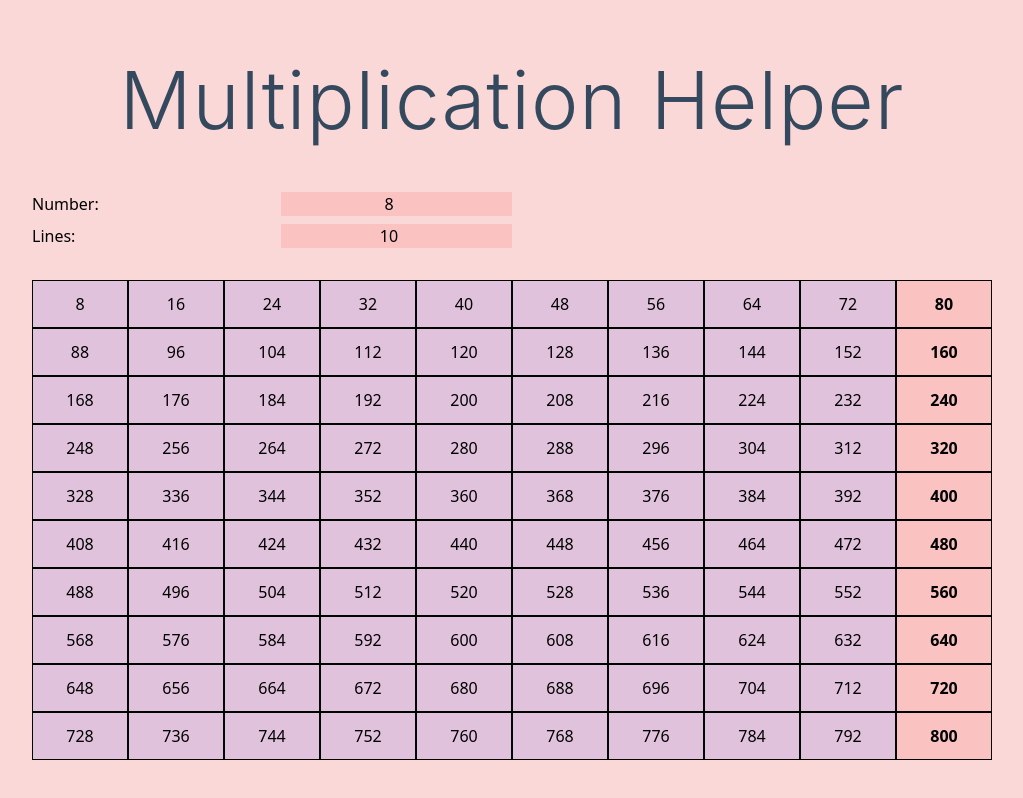
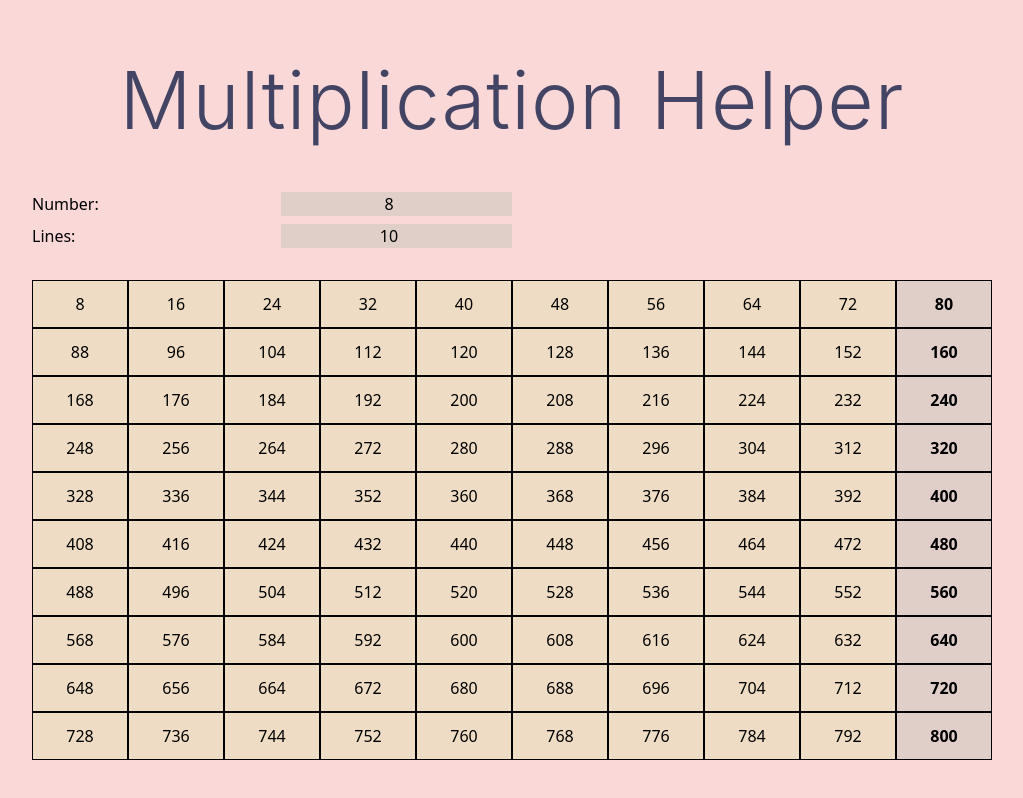
Before and after one commit to dompnz/multiplication-helper, a Nuxt app: page / in a window 1280 px wide. Shown: the whole page, without its empty margins (128-1151 px from the left). Built offline with nearby package versions, Linux system fonts and the light colour scheme.

Commit message:
changed background colors

```diff
--- a/components/NumberGenerator.vue
+++ b/components/NumberGenerator.vue
@@ -46,6 +46,9 @@ export default {
 </script>
 
 <style lang="scss">
+$highlight-color: rgba(green, 0.1);
+$highlight-color-2: rgba(yellow, 0.1);
+
 .numbersContainer {
   width: 100%;
   max-width: 60rem;
@@ -75,7 +78,7 @@ export default {
     input {
       margin-left: auto;
       text-align: center;
-      background-color: rgba(red, 0.1);
+      background-color: $highlight-color;
     }
   }
 }
@@ -100,7 +103,7 @@ ul.numbersList {
     height: 2rem;
     //background-color: lightcoral;
     border: 1px solid black;
-    background-color: rgba(blue, 0.1);
+    background-color: $highlight-color-2;
     display: inline;
     // -- center text vertically
     display: flex;
@@ -110,7 +113,7 @@ ul.numbersList {
 
     &.lastOfLine {
       font-weight: bold;
-      background-color: rgba(red, 0.1);
+      background-color: $highlight-color;
     }
 
     @media (min-width: 768px) {
--- a/pages/index.vue
+++ b/pages/index.vue
@@ -24,8 +24,19 @@ export default {
 }
 */
 
+@keyframes colorRotate {
+  from {
+    filter: hue-rotate(0deg);
+  }
+
+  to {
+    filter: hue-rotate(360deg);
+  }
+}
+
 body {
   background-color: rgba(lightcoral, 0.3);
+  animation: colorRotate 60s linear 0s infinite;
 }
 
 .container {
```
